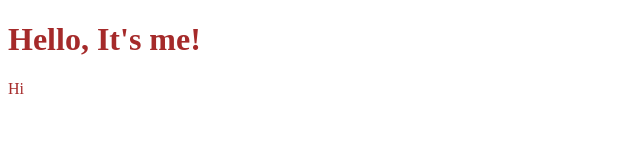
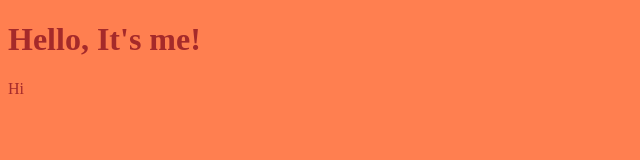
Before and after one commit to Fatemah-92/new-project, a plain HTML site: page index.html in a window 1280 px wide. Shown: the whole page, without its empty margins (0-640 px from the left). Drawn offline with Linux system fonts and the light colour scheme.

Commit message:
tyle.css file updated: background color coral  added to the page

```diff
--- a/style.css
+++ b/style.css
@@ -1,3 +1,6 @@
+html, body {
+    background-color: coral;
+}
 h1, p {
     color: brown;
 }
```
